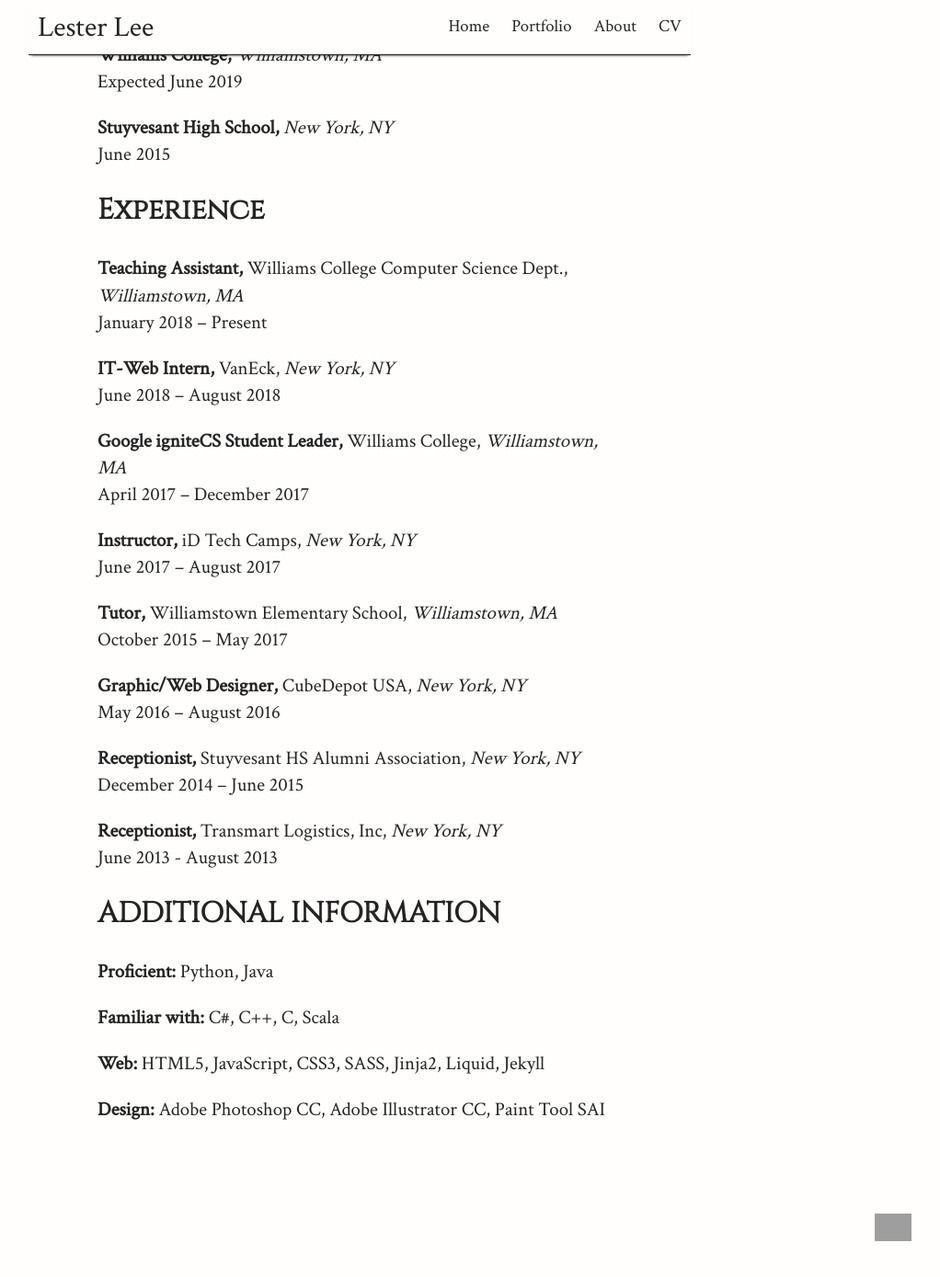
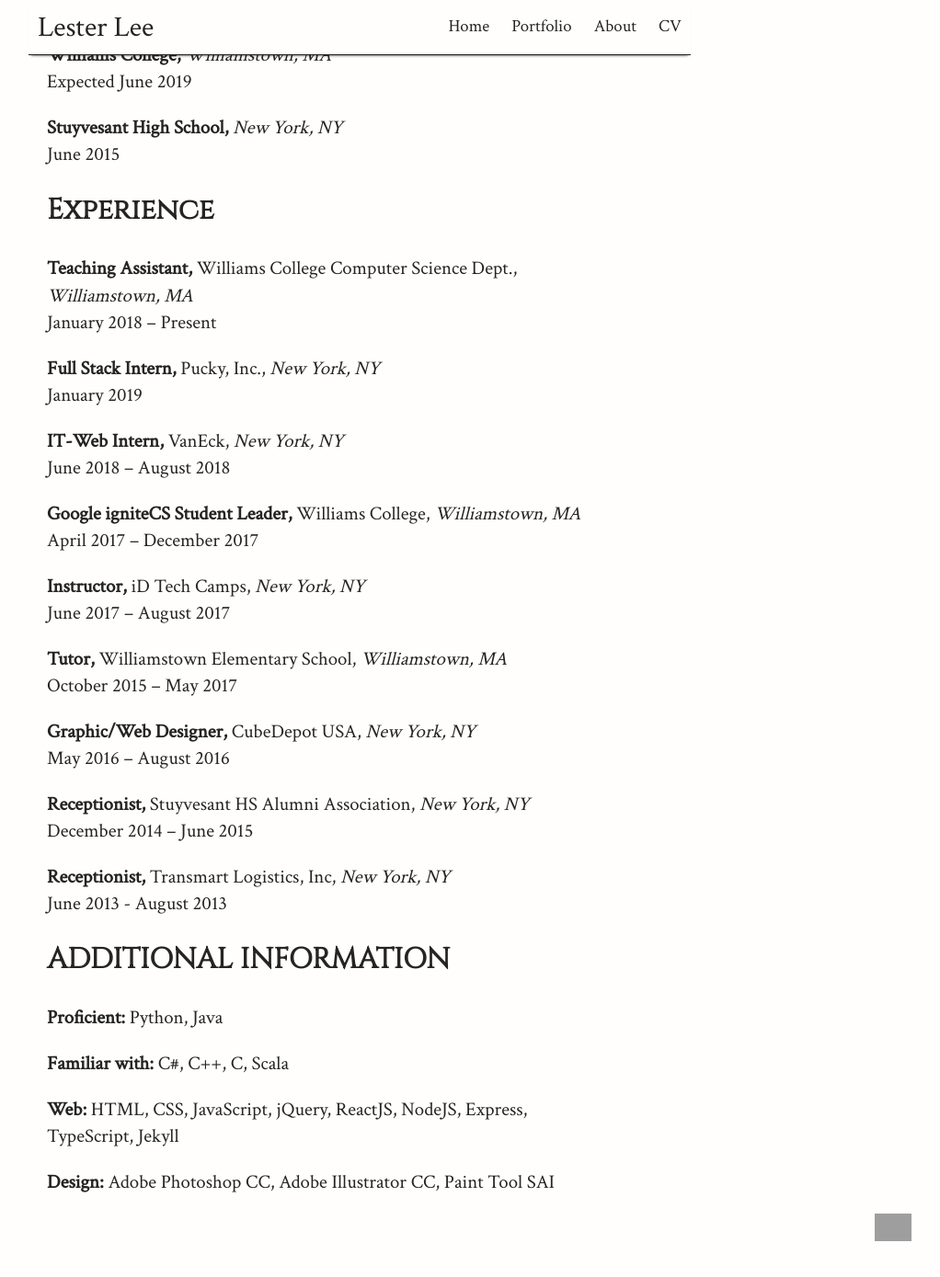
Before and after one commit to lester-lee/lester-lee.github.io, a Jekyll site: the page built from cv.md, in a window 1280 px wide and 1400 px high, scrolled down 275 px. Shown: the top 1389 px of the window at 92% size, without its empty margins (249-1271 px from the left). Built offline with Jekyll 4.4.1, drawn with Linux system fonts in a browser that asks for light colours; grey boxes are pictures that could not be loaded.

Commit message:
Update cv and about

```diff
--- a/_data/social.yml
+++ b/_data/social.yml
@@ -1,6 +1,3 @@
-- name: Instagram
-  icon: instagram
-  url: https://www.instagram.com/_lesterlee/
 - name: Github
   icon: github
   url: https://github.com/lester-lee
--- a/cv.md
+++ b/cv.md
@@ -1,6 +1,7 @@
 ---
 layout: default
 title: CV
+class: full
 ---
 # CV
 [Click here to view the full PDF version.]({{ site.baseurl }}/cv.pdf)
@@ -17,6 +18,9 @@ June 2015
 ## Experience
 **Teaching Assistant,** Williams College Computer Science Dept., _Williamstown, MA_\\
 January 2018 – Present
+
+**Full Stack Intern,** Pucky, Inc., _New York, NY_\\
+January 2019
 
 **IT-Web Intern,** VanEck, _New York, NY_\\
 June 2018 – August 2018
@@ -45,6 +49,6 @@ June 2013 - August 2013
 
 **Familiar with:** C#, C++, C, Scala
 
-**Web:** HTML5, JavaScript, CSS3, SASS, Jinja2, Liquid, Jekyll
+**Web:** HTML, CSS, JavaScript, jQuery, ReactJS, NodeJS, Express, TypeScript, Jekyll
 
 **Design:** Adobe Photoshop CC, Adobe Illustrator CC, Paint Tool SAI
```
Also changed, not shown: 1 other file.
